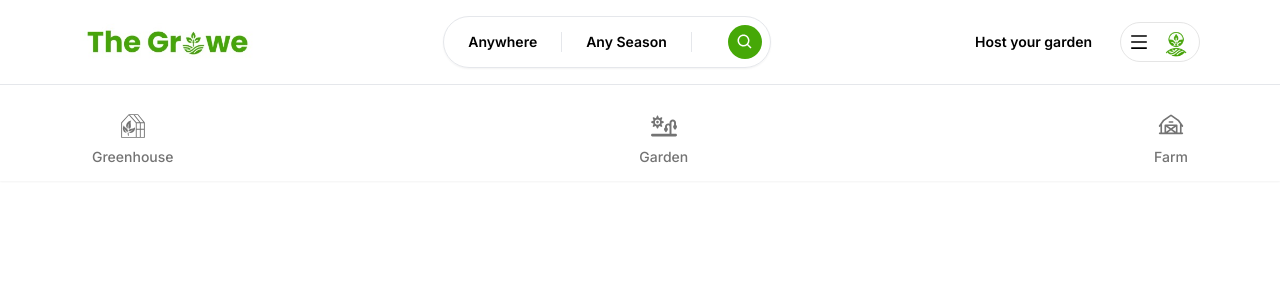
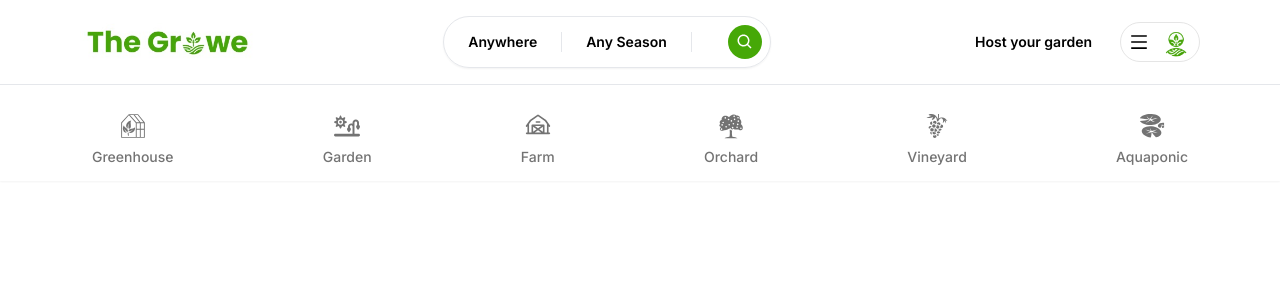
Before and after one commit to raf-fonseca/Growie, a Next.js app: page / in a window 1280 px wide. Shown: the top 300 px of the page. Built offline with nearby package versions, Linux system fonts and the light colour scheme; no server answers.

Commit message:
Category URL logic

```diff
--- a/app/components/CategoryBox.tsx
+++ b/app/components/CategoryBox.tsx
@@ -2,6 +2,8 @@
 
 import { useRouter, useSearchParams } from 'next/navigation';
 import { IconType } from 'react-icons';
+import { useCallback } from 'react';
+import qs from 'query-string'
 
 
 interface CategoryBoxProps {
@@ -14,8 +16,35 @@ interface CategoryBoxProps {
 const CategoryBox: React.FC<CategoryBoxProps> = ({icon: Icon, label, selected}) => {
     const router = useRouter();
     const params = useSearchParams();
+
+    const handleClick = useCallback(() => {
+        let currentQuery = {};
+        if (params) { // if there are parameters
+            currentQuery = qs.parse(params.toString()); // creating an object out of current parameters
+        }
+
+        const updatedQuery: any = {
+            ...currentQuery, // copy the parameters of currentQuery
+            category: label, // add a 'category' label to the query
+        }
+
+        if(params?.get('category') === label) {
+            delete updatedQuery.category; // if the category is already selected, remove it. This makes it possible to deselect the category
+        }
+
+        const url = qs.stringifyUrl({ // generate a new url with the updated query
+            url: '/',
+            query: updatedQuery,
+        }, {skipNull: true});
+
+        router.push(url);
+    }, [label, params, router]);
+
+
   return (
-    <div className={`flex flex-col items-center justify-center gap-2 p-3 border-b-2 hover:text-neutral-800 transition cursor-pointer
+    <div
+        onClick={handleClick}
+        className={`flex flex-col items-center justify-center gap-2 p-3 border-b-2 hover:text-neutral-800 transition cursor-pointer
         ${selected ? 'border-b-neutral-800': 'border-transparent'}
         ${selected ? 'text-neutral-800': 'text-neutral-500'}
     `}
--- a/app/components/navbar/Categories.tsx
+++ b/app/components/navbar/Categories.tsx
@@ -3,9 +3,10 @@
 
 import Container from '../Container'
 import { FaSunPlantWilt } from 'react-icons/fa6'
-import { GiGreenhouse } from 'react-icons/gi'
+import { GiGreenhouse, GiFruitTree, GiGrapes, GiLilyPads } from 'react-icons/gi'
 import { PiBarn } from 'react-icons/pi'
 import CategoryBox from '../CategoryBox'
+import { usePathname, useSearchParams } from 'next/navigation';
 
 export const categories = [
     {
@@ -20,10 +21,36 @@ export const categories = [
         label: 'Farm',
         icon: PiBarn,
     },
+    {
+        label: 'Orchard',
+        icon: GiFruitTree,
+    },
+    {
+        label: 'Vineyard',
+        icon: GiGrapes,
+    },
+    {
+        label: 'Aquaponic',
+        icon: GiLilyPads,
+    },
+
 
 ]
 
 const Categories = () => {
+    const params = useSearchParams();
+    const category = params?.get('category');
+    const pathname = usePathname();
+
+    const isMainPage = pathname === '/';
+
+    if (!isMainPage) {
+        return null;
+    }
+
+
+
+
     return (
         <Container>
             <div className="pt-4 flex flex-row items-center justify-between overflow-x-auto">
@@ -31,6 +58,7 @@ const Categories = () => {
                     <CategoryBox
                         key={item.label}
                         label={item.label}
+                        selected={category === item.label}
                         icon={item.icon}
                     />
                 ))}
--- a/package.json
+++ b/package.json
@@ -15,6 +15,7 @@
     "bcrypt": "^5.1.1",
     "next": "14.2.5",
     "next-auth": "^4.24.7",
+    "query-string": "^9.1.0",
     "react": "^18",
     "react-dom": "^18",
     "react-hook-form": "^7.52.2",
```
Also changed, not shown: 1 other file (tests, documents, lock files or other folders). Lines whose indentation alone changed are shown as unchanged.
